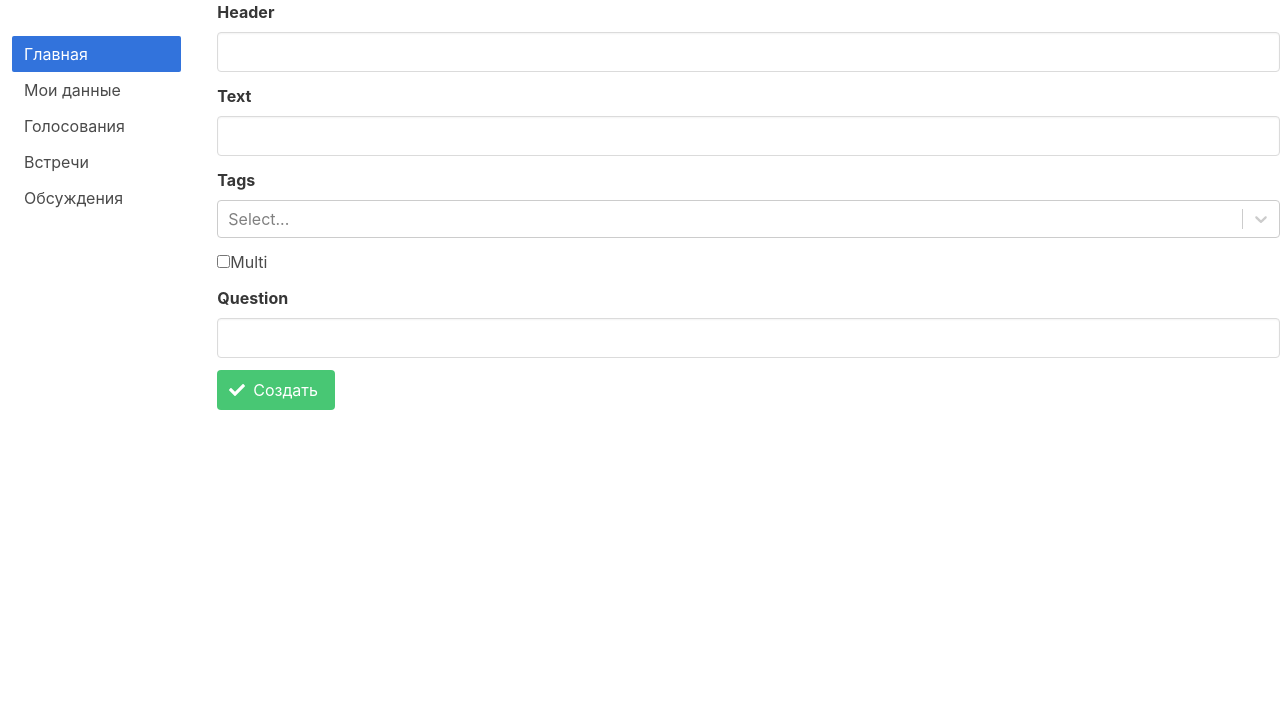
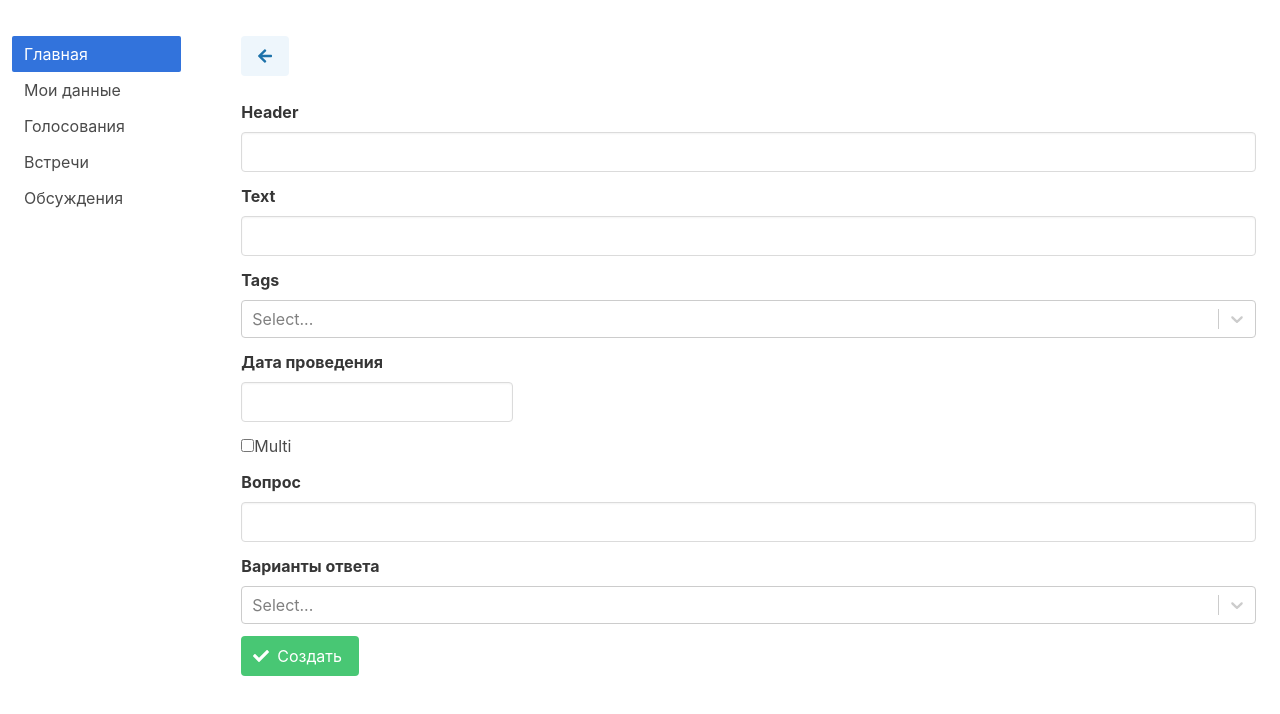
Before and after one commit to BelarusDigitalFuture/o, a React (Create React App) app: page /polls/new in a window 1280 px wide. Shown: the top 714 px of the page. Built offline with nearby package versions, Linux system fonts and the light colour scheme.

Commit message:
Poll form created & polls reducer aligned with fields in the form

```diff
--- a/src/components/PollForm/PollForm.jsx
+++ b/src/components/PollForm/PollForm.jsx
@@ -3,37 +3,68 @@ import { useHistory } from 'react-router-dom';
 import { Field } from 'formik';
 import * as Yup from 'yup';
 import { AppForm } from '../../shared';
-import { TextInput, SelectField, CheckboxField } from '../../shared/form';
+import {
+  TextInput,
+  SelectField,
+  CheckboxField,
+  DatePickerField,
+  CreatableSelectField,
+} from '../../shared/form';
 import { TagsContext, PollsContext } from '../../shared/state';
+import GenericPage from '../Pages/GenericPage/GenericPage';
 
 const PollForm = () => {
   const { tags } = useContext(TagsContext);
   const { dispatch } = useContext(PollsContext);
   const history = useHistory();
-  const options = tags && tags.map(({ title }) => ({ label: title, value: title }));
+  const tagOptions = tags && tags.map(({ title }) => ({ label: title, value: title }));
   const handleFormSubmit = (values) => {
     dispatch({ type: 'ADD_POLL', poll: { ...values } });
     history.push('/polls');
   };
 
   const validationSchema = Yup.object({
-    header: Yup.string().max(50, 'Must be 50 characters or less').required('Required'),
-    text: Yup.string().required('Required'),
-    question: Yup.string().required('Required'),
+    header: Yup.string()
+      .max(50, 'Поле не должно быть длиннее 50 символов')
+      .required('Поле обязательно для заполнения'),
+    text: Yup.string().required('Поле обязательно для заполнения'),
+    question: Yup.string().required('Поле обязательно для заполнения'),
+    tags: Yup.array(),
+    date: Yup.date().required('Поле обязательно для заполнения'),
+    items: Yup.array()
+      .min(2, 'Должно быть как минимум два варианта ответа')
+      .required('Поле обязательно для заполнения'),
   });
 
   return (
+    <GenericPage>
       <AppForm
-      initial={{ tagsss: [] }}
+        initial={{ tags: [], header: '', text: '', date: '', question: '', items: [] }}
         validationSchema={validationSchema}
         onSubmit={handleFormSubmit}
       >
         <TextInput label={'Header'} name="header" />
         <TextInput label={'Text'} name="text" />
-      <Field label="Tags" name={'tags'} isMulti component={SelectField} options={options} />
-      <CheckboxField name="multichoice">Multi</CheckboxField>
-      <TextInput label={'Question'} name="question" />
+        <Field label="Tags" name={'tags'} isMulti component={SelectField} options={tagOptions} />
+        <Field
+          label="Дата проведения"
+          name="date"
+          component={DatePickerField}
+          customInput={<input className="input" type="search" />}
+        />
+        <CheckboxField label="Возможно выбрать несколько вариантов?" name="multichoice">
+          Multi
+        </CheckboxField>
+        <TextInput label={'Вопрос'} name="question" />
+        <Field
+          label="Варианты ответа"
+          name="items"
+          isMulti
+          component={CreatableSelectField}
+          // options={tagOptions}
+        />
       </AppForm>
+    </GenericPage>
   );
 };
 
--- a/src/shared/state/polls.js
+++ b/src/shared/state/polls.js
@@ -17,7 +17,6 @@ const defaultPolls = [
       discussionId: 1,
     },
     id: 0,
-    isOpen: true,
   },
   {
     header: 'Ремонт детской площадки',
@@ -34,7 +33,6 @@ const defaultPolls = [
       discussionId: 1,
     },
     id: 1,
-    isOpen: true,
   },
   {
     header: 'Празднуем новый год вместе',
@@ -51,8 +49,6 @@ const defaultPolls = [
       discussionId: 1,
     },
     id: 2,
-    isOpen: false,
-    isSuccess: false,
   },
   {
     header: 'А не поменять ли мне жену?',
@@ -68,8 +64,6 @@ const defaultPolls = [
       discussionId: 1,
     },
     id: 3,
-    isOpen: false,
-    isSuccess: true,
   },
 ];
 
@@ -79,16 +73,18 @@ const reducer = (state, action) => {
       return [
         ...state,
         {
+          id: Date.now(),
           header: action.poll.header,
           text: action.poll.text,
-          isRadio: !action.poll.multichoice || true,
-          open: action.poll.open || true,
-          isAccepted: action.poll.isAccepted || false,
-          date: new Date(),
-          author: 'user',
+          isRadio: !action.poll.multichoice,
+          date: action.poll.date,
+          author: 'admin',
+          tags: action.poll.tags,
           pollData: {
             question: action.poll.question,
-            items: [],
+            items: action.poll.items,
+            results: Array(action.poll.items.length).fill(0),
+            discussionId: action.poll.discussionId || 0,
           },
         },
       ];
```
Lines whose indentation alone changed are shown as unchanged.
